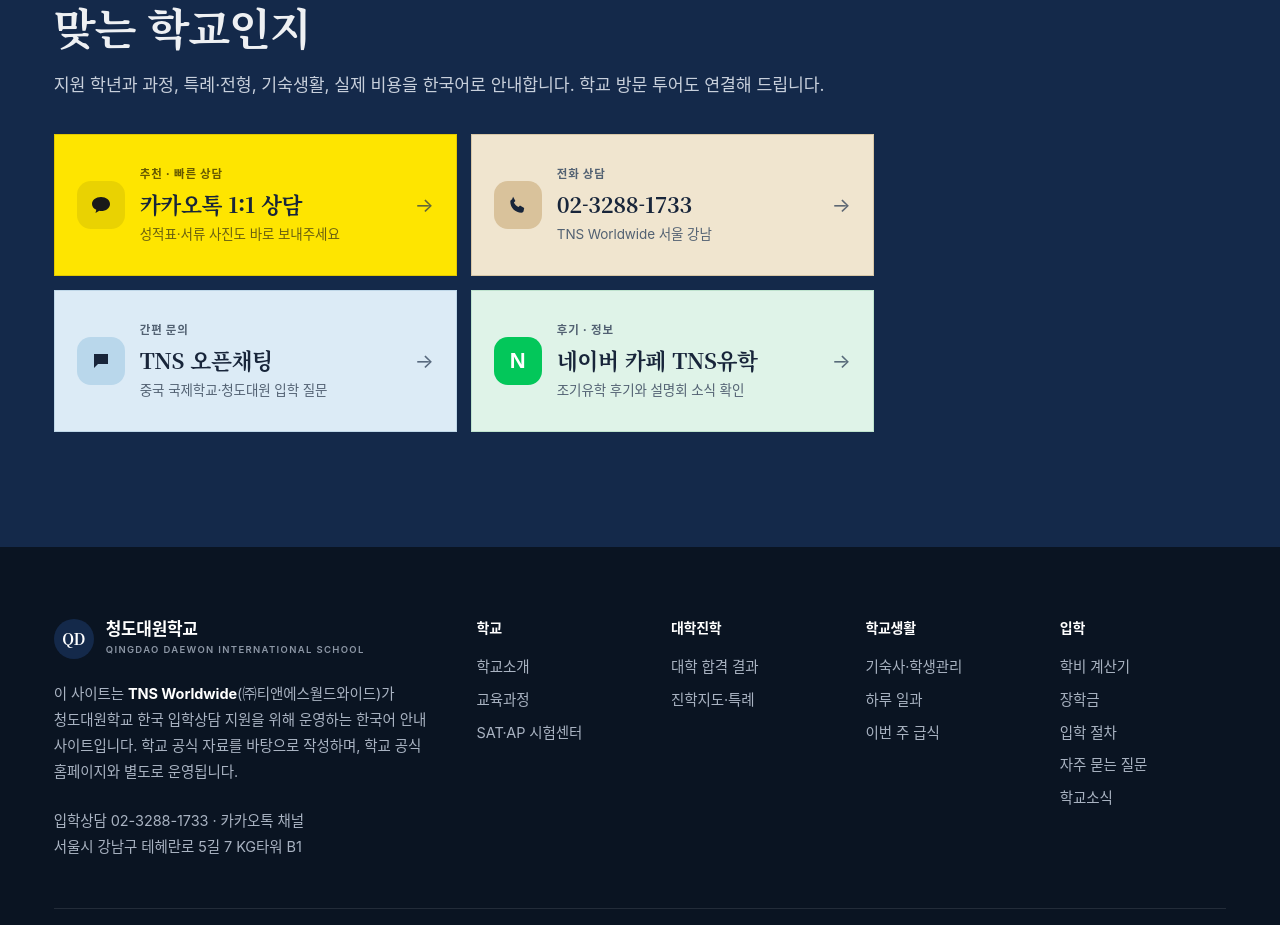
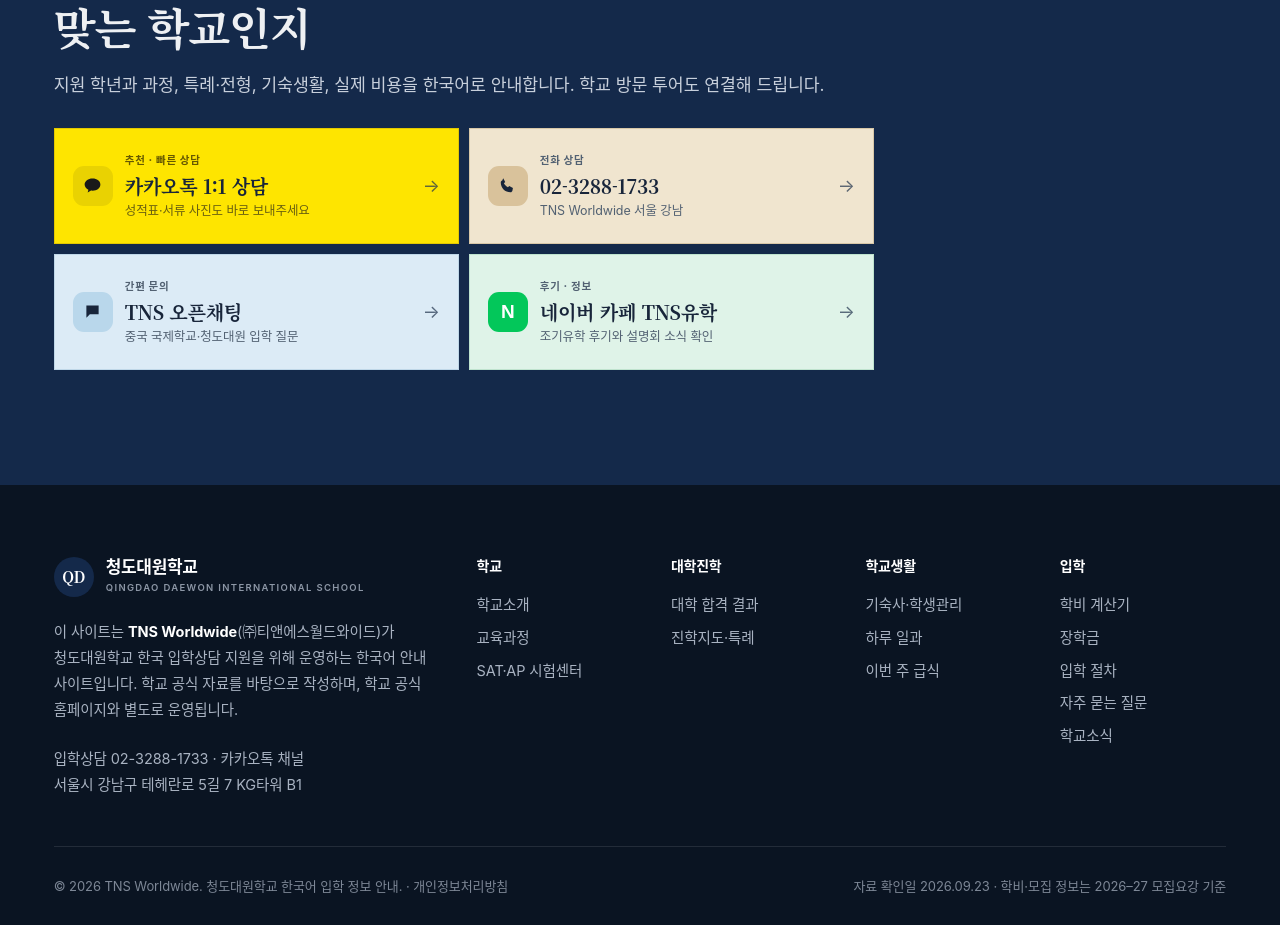
Before and after one commit to tnsuhak/qdis, a React (Vite) app: page / in a window 1280 px wide. Shown: the part 9880-10805 px from the top of the page. Built offline with nearby package versions, Linux system fonts and the light colour scheme; a web font is replaced by a local one.

Commit message:
Make homepage consultation cards more compact

```diff
--- a/src/styles.css
+++ b/src/styles.css
@@ -562,16 +562,16 @@
 .contact-cards {
   display: grid;
   grid-template-columns: repeat(2, minmax(0,1fr));
-  gap: 14px;
-  margin-top: 34px;
+  gap: 10px;
+  margin-top: 28px;
 }
 .contact-card {
-  min-height: 142px;
+  min-height: 116px;
   display: grid;
-  grid-template-columns: 48px minmax(0,1fr) auto;
-  gap: 15px;
+  grid-template-columns: 40px minmax(0,1fr) auto;
+  gap: 12px;
   align-items: center;
-  padding: 24px 22px;
+  padding: 17px 18px;
   border: 1px solid rgba(255,255,255,.15);
   background: rgba(255,255,255,.045);
   color: #fff;
@@ -589,15 +589,15 @@
   color: #191919;
 }
 .contact-icon {
-  width: 48px;
-  height: 48px;
-  border-radius: 14px;
+  width: 40px;
+  height: 40px;
+  border-radius: 11px;
   display: grid;
   place-items: center;
   background: rgba(255,255,255,.09);
   color: #fff;
 }
-.contact-icon svg { width: 24px; height: 24px; fill: currentColor; }
+.contact-icon svg { width: 21px; height: 21px; fill: currentColor; }
 .contact-card.kakao { background: #fee500; border-color: #e3c800; color: #191919; }
 .contact-card.phone { background: #f0e5cf; border-color: #d8c7a7; color: #18253a; }
 .contact-card.openchat { background: #dcebf6; border-color: #bfd7e8; color: #18253a; }
@@ -609,15 +609,15 @@
 .contact-card.cafe .contact-icon { background: #03c75a; color: #fff; }
 .contact-icon.text-icon {
   font-weight: 900;
-  font-size: 22px;
+  font-size: 19px;
   font-family: Arial, sans-serif;
 }
 .contact-copy { min-width: 0; }
 .contact-copy small {
   display: block;
-  margin-bottom: 6px;
+  margin-bottom: 4px;
   color: #526172;
-  font-size: 11.5px;
+  font-size: 10.5px;
   font-weight: 800;
   letter-spacing: .07em;
 }
@@ -626,36 +626,39 @@
   display: block;
   color: #18253a;
   font-family: var(--serif);
-  font-size: clamp(20px,1.7vw,25px);
+  font-size: clamp(18px,1.5vw,22px);
   line-height: 1.2;
   letter-spacing: -.02em;
 }
 .contact-copy span {
   display: block;
-  margin-top: 7px;
+  margin-top: 5px;
   color: #526172;
-  font-size: 13.5px;
-  line-height: 1.5;
+  font-size: 12.5px;
+  line-height: 1.45;
 }
 .contact-card.kakao .contact-copy span { color: rgba(25,25,25,.65); }
 .contact-arrow {
   align-self: center;
   color: #24364f;
-  font-size: 20px;
+  font-size: 18px;
   line-height: 1;
   opacity: .72;
 }
 .contact-card:hover .contact-arrow { opacity: 1; transform: translateX(2px); }
 
 @media (max-width: 720px) {
-  .contact-cards { grid-template-columns: 1fr; gap: 10px; }
+  .contact-cards { grid-template-columns: 1fr; gap: 8px; }
   .contact-card {
-    min-height: 112px;
-    padding: 18px;
-    grid-template-columns: 42px minmax(0,1fr) auto;
+    min-height: 94px;
+    padding: 13px 14px;
+    grid-template-columns: 36px minmax(0,1fr) auto;
+    gap: 10px;
   }
-  .contact-icon { width: 42px; height: 42px; border-radius: 12px; }
-  .contact-copy b { font-size: 21px; }
+  .contact-icon { width: 36px; height: 36px; border-radius: 10px; }
+  .contact-icon svg { width: 19px; height: 19px; }
+  .contact-copy b { font-size: 18px; }
+  .contact-copy span { font-size: 12px; }
 }
 
 /* ---------- Footer ---------- */
```
